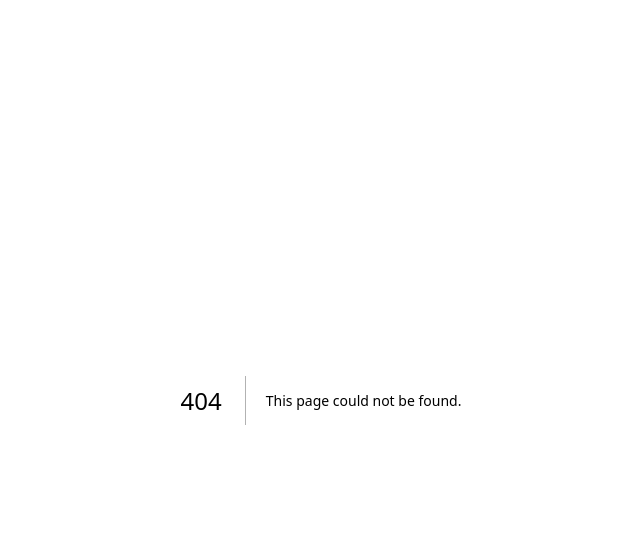
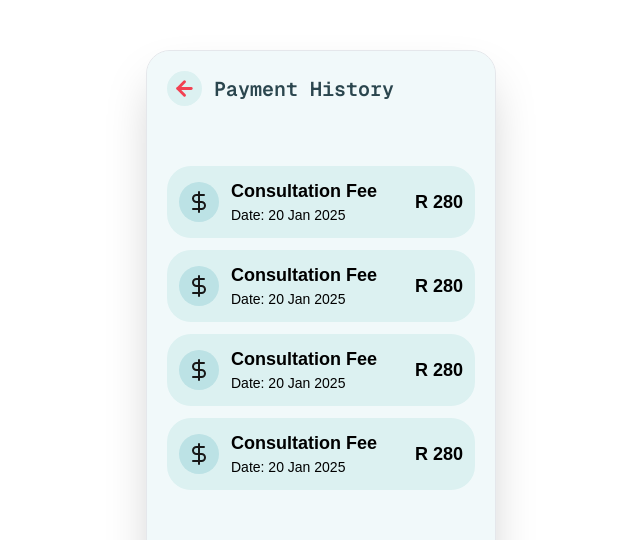
Before and after one commit to OluwaJudah/blissfulBirth, a Next.js app: page /payment-history in a window 1280 px wide. Before the commit this address had no page. Shown: the top 540 px of the page, without its empty margins (319-959 px from the left). Built offline with nearby package versions, Linux system fonts and the light colour scheme.

Commit message:
feat: added Payment history page

```diff
--- /dev/null
+++ b/app/(protected)/payment-history/page.tsx
@@ -0,0 +1,15 @@
+import Body from "@/components/(protected)/payment-history/Body";
+import Header from "@/components/(protected)/payment-history/Header";
+
+const ProfilePage = () => {
+  return (
+    <div className="flex h-screen items-center ">
+      <main className="pb-[40px] md:rounded-3xl md:shadow-2xl bg-turquoise-50 h-full md:h-[700px] border md:border-gray-400/2 w-[400px] md:w-[350px] mx-auto overflow-scroll">
+        <Header />
+        <Body />
+      </main>
+    </div>
+  );
+};
+
+export default ProfilePage;
--- /dev/null
+++ b/components/(protected)/payment-history/Body.tsx
@@ -0,0 +1,16 @@
+import PaymentEntry from "./PaymentEntry";
+import { profileInfos } from "@/data";
+
+const Body = () => {
+  return (
+    <div className="flex flex-col gap-10">
+      <div className="px-[20px] flex flex-col gap-3">
+        {profileInfos.map((p) => (
+          <PaymentEntry {...p} key={p.name} />
+        ))}
+      </div>
+    </div>
+  );
+};
+
+export default Body;
--- /dev/null
+++ b/components/(protected)/payment-history/Header.tsx
@@ -0,0 +1,20 @@
+import { BackArrowButton } from "@/components/Buttons";
+
+const Header = () => {
+  return (
+    <div style={{ zIndex: 999 }} className="pb-[40px] sticky top-0">
+      <div className="relative flex content-center justify-between bg-turquoise-50 py-5 px-[20px]">
+        <div className="flex items-center gap-3">
+          <div className="flex justify-center items-center bg-turquoise-100 w-[35px] h-[35px] rounded-full">
+            <BackArrowButton />
+          </div>
+          <span className="font-mono font-semibold text-turquoise-900 text-xl">
+            Payment History
+          </span>
+        </div>
+      </div>
+    </div>
+  );
+};
+
+export default Header;
--- /dev/null
+++ b/components/(protected)/payment-history/PaymentEntry.tsx
@@ -0,0 +1,28 @@
+import { DollarSign } from "lucide-react";
+
+const PaymentEntry = () => {
+  return (
+    <div className="rounded-3xl flex px-3 py-4 items-center justify-between bg-turquoise-100">
+      <div className="flex gap-3 items-center">
+        <div
+          className={`flex justify-center items-center bg-turquoise-200 w-[40px] h-[40px] rounded-full`}
+        >
+          <DollarSign />
+        </div>
+        <div className="flex flex-col gap-2">
+          <span className="font-sans font-bold text-black text-lg leading-none">
+            Consultation Fee
+          </span>
+          <p className="font-light text-black text-sm leading-none">
+            Date: 20 Jan 2025
+          </p>
+        </div>
+      </div>
+      <span className="font-sans font-bold text-black text-lg leading-none">
+        R 280
+      </span>
+    </div>
+  );
+};
+
+export default PaymentEntry;
--- a/components/(protected)/profile/Body.tsx
+++ b/components/(protected)/profile/Body.tsx
@@ -20,7 +20,7 @@ const Body = () => {
       <div className="px-[20px] flex flex-col gap-5">
         <ProfileInfoCard
           name="Payment History"
-          url="#"
+          url="/payment-history"
           image="/payment_history.png"
           bgColor="turquoise"
         />
```
